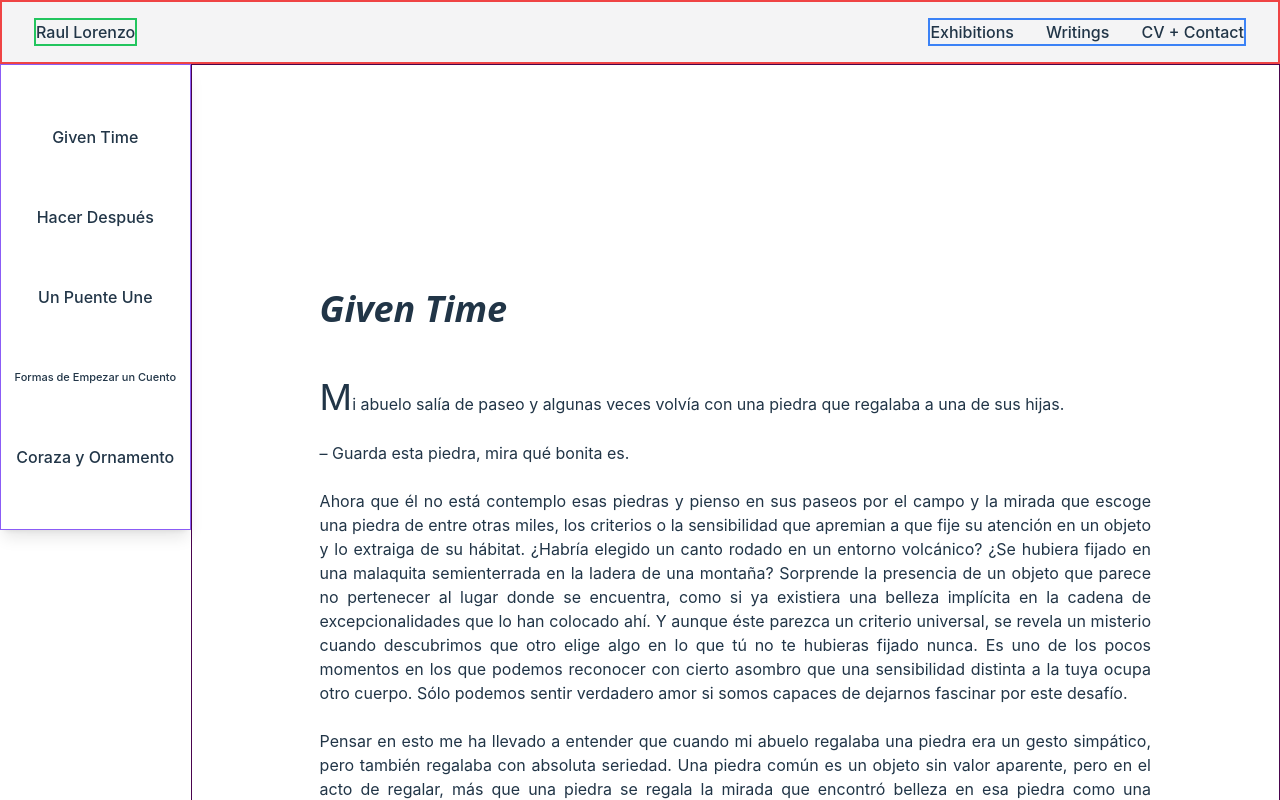
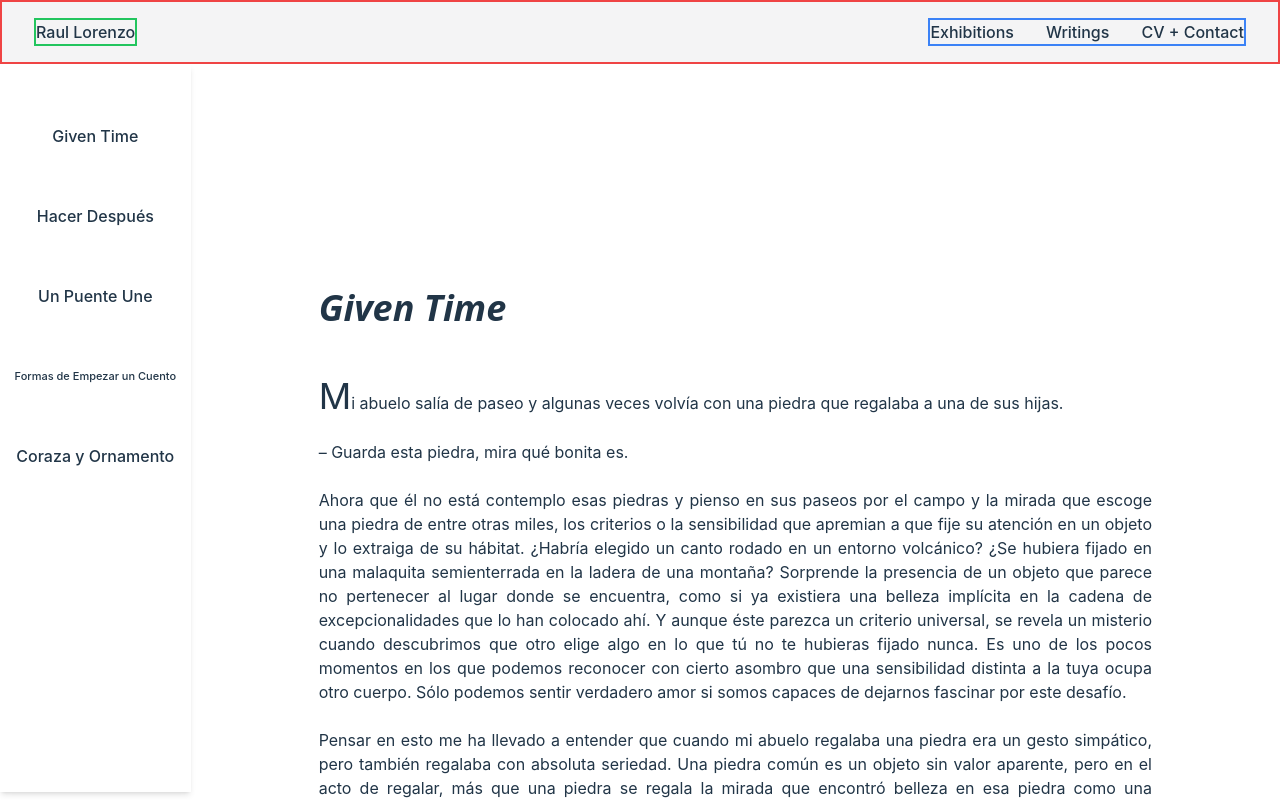
Before and after one commit to Carlos-Del-Valle/Portfolio-Raul-Lorenzo, a React (Vite) app: page /writings in a window 1280 px wide. Shown: the top 800 px of the page. Built offline with nearby package versions, Linux system fonts and the light colour scheme.

Commit message:
fixed height NavBarWritings

```diff
--- a/src/components/NavSideBarWritings.tsx
+++ b/src/components/NavSideBarWritings.tsx
@@ -7,7 +7,7 @@ import { Link, animateScroll as scroll } from "react-scroll";
 
 const NavSideBarWritings = () => {
   return (
-    <nav className="sticky top-16 self-start left-0 w-56 m-0 shadow-lg border border-violet-500 ">
+    <nav className="sticky top-16 self-start left-0 w-56 m-0 shadow-md h-[45.5rem]">
         <ul className=" my-12 flex flex-col space-y-8">
 
           {/* 1 - Given Time */}
--- a/src/components/Writings.tsx
+++ b/src/components/Writings.tsx
@@ -5,9 +5,9 @@ import NavSideBarWritings from './NavSideBarWritings'
 
 const Writings = () => {
   return (
-    <div className="flex flex-row">
+    <div className="flex flex-row h-full">
         <NavSideBarWritings/>
-        <main className="border border-fuchsia-950 mx-auto justify-center align-center">
+        <main className="mx-auto justify-center align-center">
             {/* Writings */}
             <section className="writings mx-32 my-24 flex flex-col">
                 {/* 1 - Given Time */}
```
